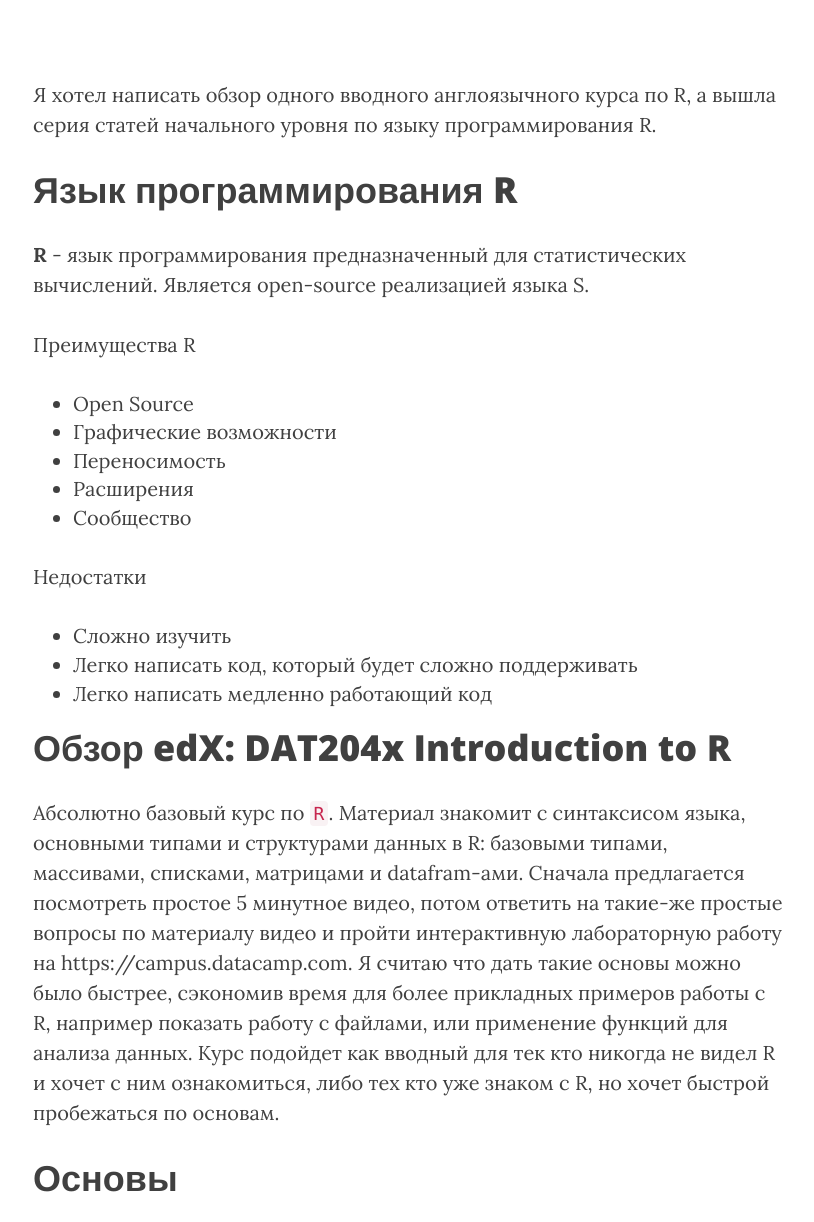
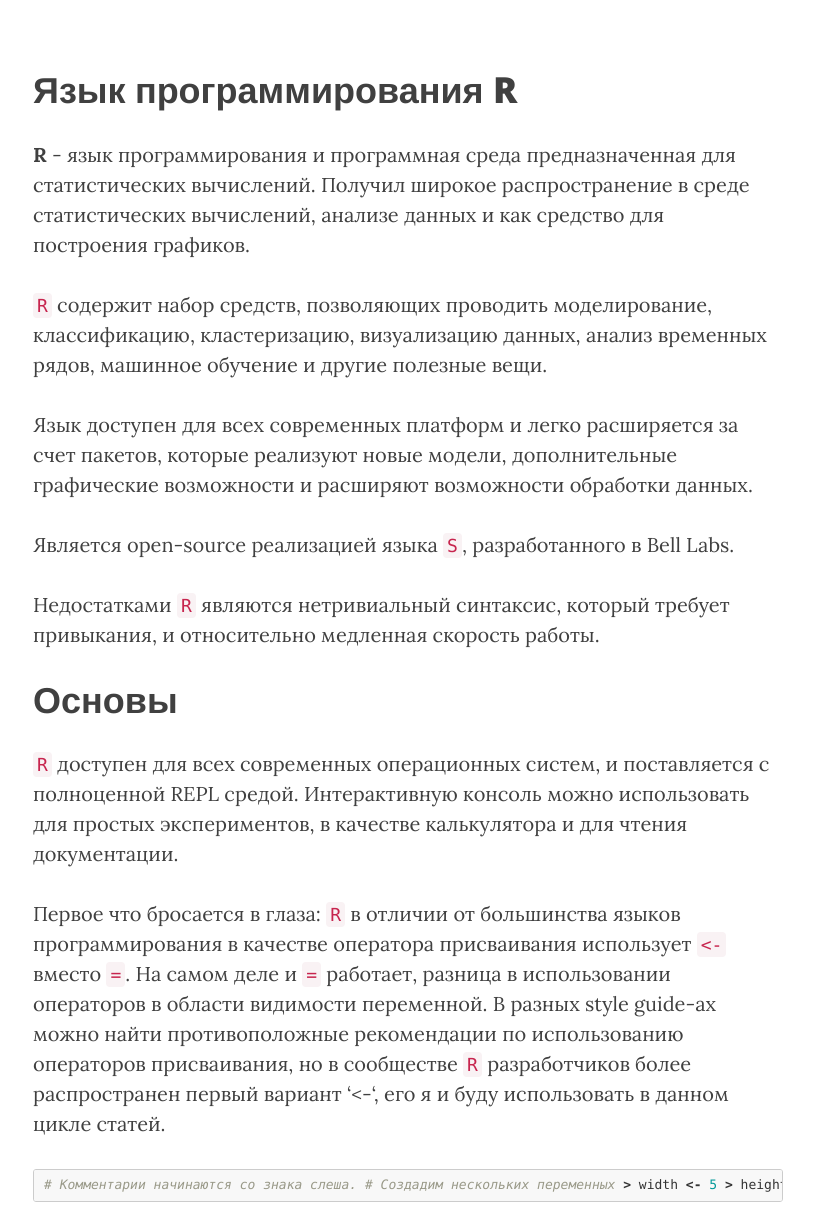
Before and after one commit to rmalkevy/re9ulus.github.io, a Jekyll site: the page built from _posts/2015-08-27-introduction_to_r_p1.markdown, in a window 1280 px wide and 1400 px high, scrolled down 295 px. Shown: the part 178-1400 px from the top of the window, without its empty margins (232-1046 px from the left). Built offline with Jekyll 4.4.1, drawn with Linux system fonts in a browser that asks for light colours; nearby versions of some CDN libraries; some of the changed text lies outside the part shown.

Commit message:
Update introduction to R, part 1. Removed review of the course and added small changes.

```diff
--- a/_posts/2015-08-27-introduction_to_r_p1.markdown
+++ b/_posts/2015-08-27-introduction_to_r_p1.markdown
@@ -6,49 +6,33 @@
 header-img: "img/test3.jpg"
 ---
 
-Я хотел написать обзор одного вводного англоязычного курса по R, а вышла серия статей начального уровня по языку программирования R.
-
 #Язык программирования R
 
-**R** - язык программирования предназначенный для статистических вычислений.
-Является open-source реализацией языка S.
+**R** - язык программирования и программная среда предназначенная для статистических вычислений. Получил широкое распространение в среде статистических вычислений, анализе данных и как средство для построения графиков.
 
-Преимущества R
+`R` содержит набор средств, позволяющих проводить моделирование, классификацию, кластеризацию, визуализацию данных, анализ временных рядов,  машинное обучение и другие полезные вещи.
 
-- Open Source
-- Графические возможности
-- Переносимость
-- Расширения
-- Сообщество
+Язык доступен для всех современных платформ и легко расширяется за счет пакетов, которые реализуют новые модели, дополнительные графические возможности и расширяют возможности обработки данных.
 
-Недостатки
+Является open-source реализацией языка `S`, разработанного в Bell Labs.
 
-- Сложно изучить
-- Легко написать код, который будет сложно поддерживать
-- Легко написать медленно работающий код
-
-#Обзор edX: DAT204x Introduction to R
-
-Абсолютно базовый курс по `R`. Материал знакомит с синтаксисом языка, основными типами и структурами данных в R: базовыми типами, массивами, списками, матрицами и datafram-ами.
-Сначала предлагается посмотреть простое 5 минутное видео, потом ответить на такие-же простые вопросы по материалу видео и пройти интерактивную лабораторную работу на https://campus.datacamp.com.
-Я считаю что дать такие основы можно было быстрее, сэкономив время для более прикладных примеров работы с R, например показать работу с файлами, или применение функций для анализа данных.
-Курс подойдет как вводный для тек кто никогда не видел R и хочет с ним ознакомиться, либо тех кто уже знаком с R, но хочет быстрой пробежаться по основам.
+Недостатками `R` являются нетривиальный синтаксис, который требует привыкания, и относительно медленная скорость работы.
 
 #Основы
 
-`R` доступен для всех современных ОС, и поставляется с полноценным `REPL`.
-Интерактивную консоль можно использовать для простых эксперементов и в качестве калькулятора.
+`R` доступен для всех современных операционных систем, и поставляется с полноценной REPL средой.
+Интерактивную консоль можно использовать для простых экспериментов, в качестве калькулятора и для чтения документации.
 
-Первое что бросается в глаза: `R` в отличии от привычных языков программирования в качестве оператора присваивания использует `<-` вместо `=`. На самом деле и `=` работает, разница в области видимости переменной.
-В разных styleguid-ах можно найти противоположные рекомендации по использованию операторов присваивания, но в сообществе `R` разработчиков более распространен первый вариант '<-', его я и буду использовать в данном цикле статей.
+Первое что бросается в глаза: `R` в отличии от большинства языков программирования в качестве оператора присваивания использует `<-` вместо `=`. На самом деле и `=` работает, разница в использовании операторов в области видимости переменной.
+В разных style guide-ах можно найти противоположные рекомендации по использованию операторов присваивания, но в сообществе `R` разработчиков более распространен первый вариант '<-', его я и буду использовать в данном цикле статей.
 
 {% highlight R %}
-#  Комментарии начинаются со знака слэша.
-#  Создадим нескольк переменных
+#  Комментарии начинаются со знака слеша.
+#  Создадим нескольких переменных
 > width <- 5
 > height <- 4
 
-# Используем их для дальнейших вычислений
+# Используем для дальнейших вычислений
 > square <- width * height
 > perimeter <- 2 * (height + width)
 > square
@@ -66,19 +50,20 @@
 [1] "height" "width" "square"
 {% endhighlight %}
 
-Для полноценных программ исходники сохраняются в `R-скрипты`, файлы с расширением `.R`.
+Для полноценных программ исходный код сохраняется в `R-скрипты`, файлы с расширением `.R`.
 
 {% highlight R %}
-"Compute the square of circle."
+# Функция "cat" используется для вывода в консоль или файл
+cat("Compute the square of circle.\n")
 r <- 3
 square <- pi * r ^ 2
-square
+cat(square)
 {% endhighlight %}
 
 Исполняется такой скрипт командой `Rscript square.R`. Или можно просто поставить IDE, например [RStudio](https://www.rstudio.com/), open source версия которой доступна для всех платформ.
 
 Получить дополнительную информацию по любой функции `R` можно используя встроенную документацию. Для этого перед именем функции нужно допечатать `?`.
-В документации храниться описание функции, полный список аргументов и примеры.
+В документации хранится описание функции, полный список аргументов и примеры.
 
 {% highlight R %}
 > ?sum
@@ -100,14 +85,11 @@
 This is a generic function: methods can be defined for it directly or via the Summary group generic. For this to work properly, the arguments ... should be unnamed, and dispatch is on the first argument.
 {% endhighlight %}
 
-Или просто поискать в интернете.
-#Вставить пару сайтов по R
-
-#Базовые типы данных
+Или просто поискать название функции в интернете.
 
 ##Logical
 
-Самым простым является логический тип данных `logical`. К нему относятся значения `TRUE` и `FALSE`, можно просто `T` и `F`. Еще `logical` соответсвует значение `NA`, но сейчас это неважно.
+Самым простым является логический тип данных `logical`. К нему относятся значения `TRUE` и `FALSE`, можно просто `T` и `F`. Еще `logical` соответствует значение `NA`, но сейчас это неважно.
 
 Для определить к какому типу относится переменная есть функция  `class()`, которая принимает переменную и возвращает ее тип.
 
@@ -125,8 +107,10 @@
 {% highlight R %}
 > TRUE && (FALSE || TRUE)
 [1] TRUE
+
 > xor(TRUE, FALSE)
 [1] TRUE
+
 > !TRUE
 [1] FALSE
 {% endhighlight %}
@@ -139,8 +123,10 @@
 # Ничего интересного
 > 1984
 [1] 1984
+
 > 2.7118
 [1] 2.7118
+
 > 3 + 8.4
 [1] 11.4
 
@@ -201,7 +187,7 @@
 
 ##Complex
 
-Тип данных для операций с комплексными числами
+Тип данных для операций с комплексными числами:
 
 {% highlight R %}
 # Создание комплексного числа
@@ -370,7 +356,7 @@
 > sqrt(earnings)
 [1] 3.162278 4.472136 5.477226
 
-# Операции над несколькими векторами так же выполняются поэлементно.
+# Операции над несколькими векторами так же выполняются поэлементно
 > expenses <- (5, 10, 40)
 > earnings - expenses
 [1] 5 10 -10
@@ -381,7 +367,7 @@
 > earnings / c(1, 2, 3)
 [1] 10, 10, 10
 
-# Каждый элемент вектора можно проверить на соответсиве условию, и получить вектор logic значений.
+# Каждый элемент вектора можно проверить на соответсиве условию и получить вектор logic значений
 > earnings > 15
 [1] FALSE TRUE TRUE
 {% endhighlight %}
@@ -440,7 +426,7 @@
 hearts clubs
     11     8
 
-# Если элементов в передаваемом векторе недостаточно - вектор будет зациклен до нужной длины
+# Если элементов в передаваемом векторе недостаточно, вектор будет зациклен до нужной длины
 > remain[c(FALSE, TRUE)]
 hearts clubs
     11     8
@@ -637,5 +623,6 @@
 [1,]   39   49   59
 [2,]   54   68   82
 [3,]   69   87  105
+{% endhighlight %}
 
-{% endhighlight %}
+Получилось достаточно объемно, поэтому об списках, data-fram-ах, работе с файлами и графикой я напишу в следующих частях.
```
Also changed, not shown: other parts of _posts/2015-08-27-introduction_to_r_p1.markdown (+8 -8 lines).
